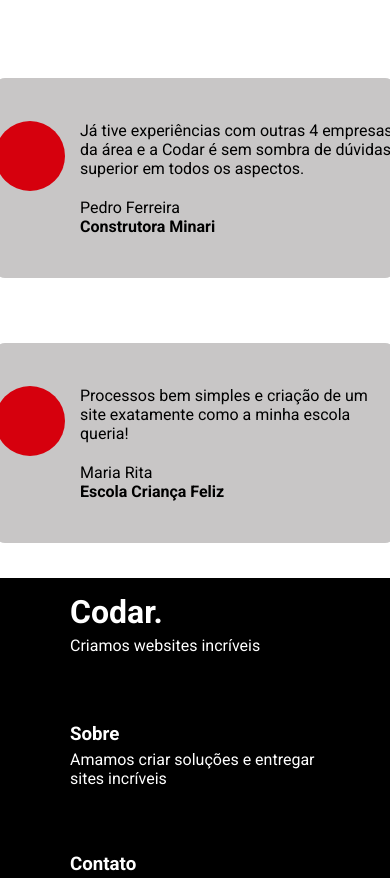
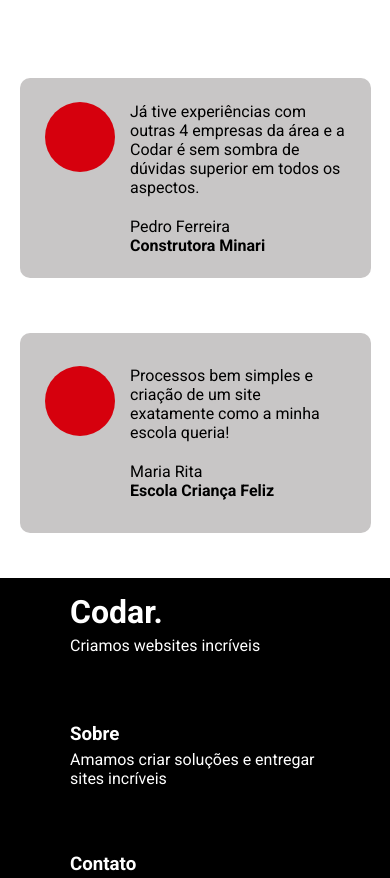
Before and after one commit to laecio22/projetocodar, a plain HTML site: page index.html in a window 390 px wide. Shown: the part 1612-2490 px from the top of the page. Drawn offline with Linux system fonts and the light colour scheme.

Commit message:
ajuste  da responsividade  nos cards  de  comentários

```diff
--- a/styles.css
+++ b/styles.css
@@ -275,7 +275,7 @@ footer .box-info-contact div {
   width: 60%;
   justify-content: space-between;
 }
-
+/* media  query  para  mobile */
 @media screen and (max-width: 768px) {
 
   header {
@@ -353,7 +353,8 @@ footer .box-info-contact div {
 
   .container-comments{
     height: 500px;
-    row-gap: 30px;
+    row-gap: 10px;
+    column-gap: 30px;
     flex-wrap: wrap;
   }
 
@@ -362,7 +363,11 @@ footer .box-info-contact div {
   }
 
   .container-comments .block-comment{
-    width: 400px;
+    width: 90%;
+  }
+
+  .container-comments .block-comment .text-info{
+    width: 300px;
   }
 
   footer{
```
